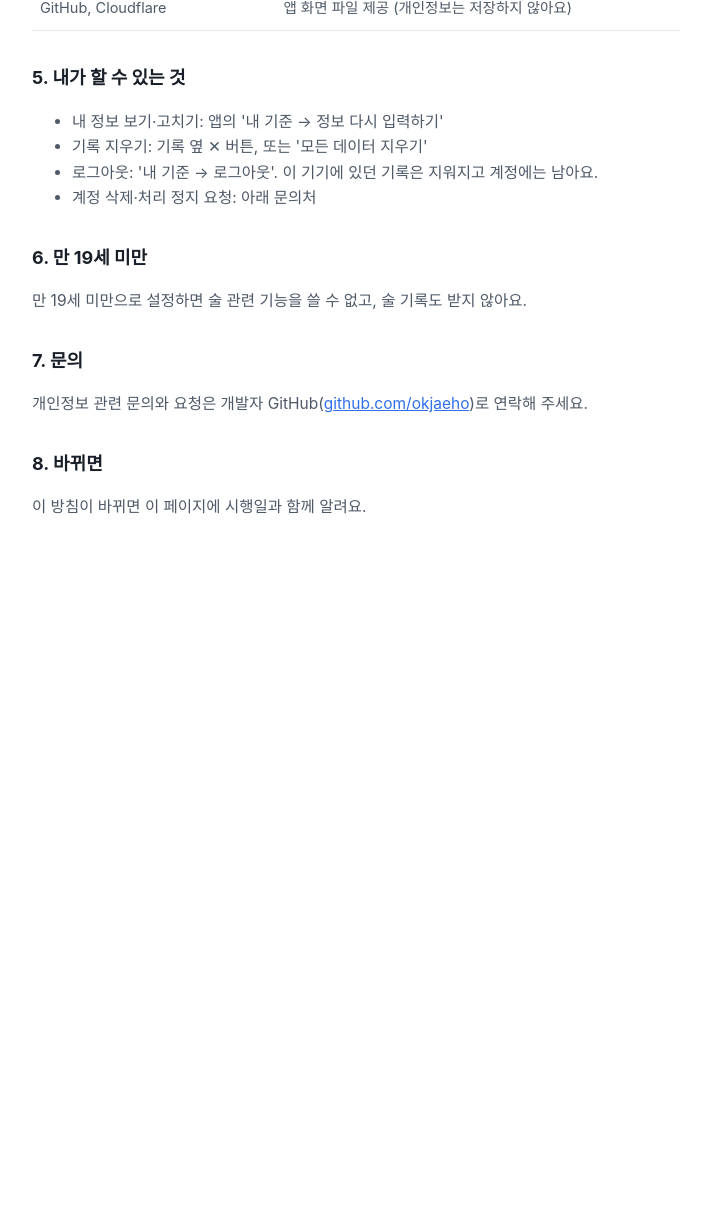
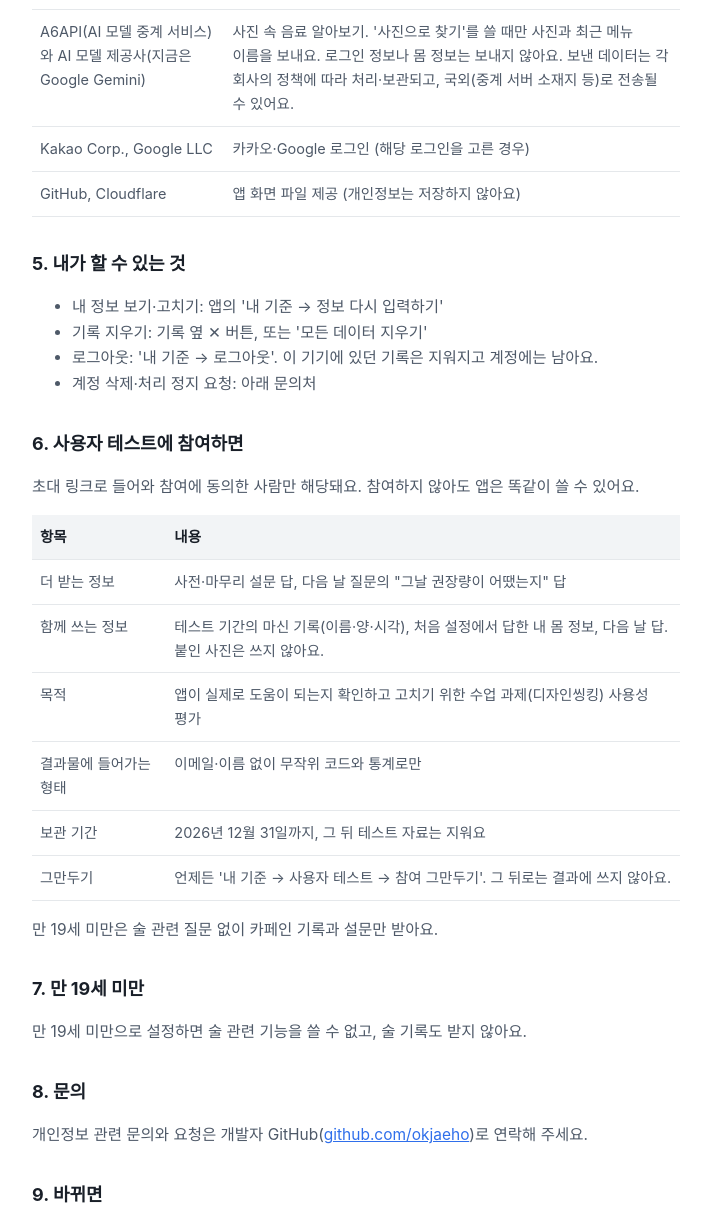
Before and after one commit to okjaeho/caffeine-alcohol-prototype, a plain HTML site: page privacy.html in a window 1280 px wide. Shown: the part 1428-2640 px from the top of the page, without its empty margins (284-995 px from the left). Before the commit the page ends 2027 px from the top, so only its background shows below. Drawn offline with Linux system fonts and the light colour scheme.

Commit message:
개인정보 처리방침: 사용자 테스트 항목 추가, 사진으로 찾기 반영
Co-Authored-By: Claude Opus 5.5 <noreply@anthropic.com>

```diff
--- a/privacy.html
+++ b/privacy.html
@@ -25,7 +25,7 @@ a{color:var(--accent)}
 <body>
 <main>
 <h1>잔잔 개인정보 처리방침</h1>
-<p class="sub">시행일 2026년 11월 5일</p>
+<p class="sub">시행일 2026년 11월 18일 (사용자 테스트 항목 추가)</p>
 
 <div class="box"><p style="margin:0">잔잔은 대학 디자인씽킹 수업에서 만든 시험용 서비스(프로토타입)예요. 카페인과 술을 기록하고, 내 몸에 맞는 하루 권장량을 알려 줘요. 의료 기기가 아니고, 광고나 판매에 개인정보를 쓰지 않아요.</p></div>
 
@@ -37,6 +37,7 @@ a{color:var(--accent)}
 <tr><td>이메일로 가입</td><td>이메일, 비밀번호(암호화해서 저장하고 누구도 원래 비밀번호를 볼 수 없어요)</td></tr>
 <tr><td>처음 설정에서 직접 입력</td><td>키, 몸무게, 태어난 해, 성별, 임신·수유 여부, 카페인 민감도, 평소 증상, 흡연, 복용 중인 약, 취침 시각, 얼굴 빨개짐, 간 질환·통풍·혈압·혈당 해당 여부, 음주 빈도와 양. 건너뛴 질문은 받지 않아요.</td></tr>
 <tr><td>앱을 쓰면서</td><td>마신 음료·술 기록(이름, 양, 시각, 붙인 사진), 다음 날 몸 상태 답변, 즐겨찾기, 직접 만든 음료·술, 단위·알림 설정</td></tr>
+<tr><td>사진으로 찾기</td><td>찍거나 고른 사진(긴 변 1024px로 줄인 것)과 최근에 마신 메뉴 이름 최대 12개. 음료를 알아보는 데만 쓰고, 잔잔 서버에는 저장하지 않아요.</td></tr>
 </table>
 <p>몸 상태와 질환 관련 답변은 건강에 관한 정보라서, 권장량을 계산하는 데만 쓰고 다른 곳에 쓰지 않아요. 답하고 싶지 않으면 건너뛸 수 있어요.</p>
 
@@ -60,7 +61,8 @@ a{color:var(--accent)}
 <p>다른 회사나 사람에게 팔거나 주지 않아요. 서비스를 돌리기 위해 아래 회사의 시스템을 써요.</p>
 <table>
 <tr><th>회사</th><th>하는 일</th></tr>
-<tr><td>Supabase Inc.</td><td>기록 저장, 로그인 처리, 권장량 계산 서버</td></tr>
+<tr><td>Supabase Inc.</td><td>기록 저장, 로그인 처리, 권장량 계산·사진 인식 서버</td></tr>
+<tr><td>A6API(AI 모델 중계 서비스)와 AI 모델 제공사(지금은 Google Gemini)</td><td>사진 속 음료 알아보기. '사진으로 찾기'를 쓸 때만 사진과 최근 메뉴 이름을 보내요. 로그인 정보나 몸 정보는 보내지 않아요. 보낸 데이터는 각 회사의 정책에 따라 처리·보관되고, 국외(중계 서버 소재지 등)로 전송될 수 있어요.</td></tr>
 <tr><td>Kakao Corp., Google LLC</td><td>카카오·Google 로그인 (해당 로그인을 고른 경우)</td></tr>
 <tr><td>GitHub, Cloudflare</td><td>앱 화면 파일 제공 (개인정보는 저장하지 않아요)</td></tr>
 </table>
@@ -73,13 +75,26 @@ a{color:var(--accent)}
 <li>계정 삭제·처리 정지 요청: 아래 문의처</li>
 </ul>
 
-<h2>6. 만 19세 미만</h2>
+<h2>6. 사용자 테스트에 참여하면</h2>
+<p>초대 링크로 들어와 참여에 동의한 사람만 해당돼요. 참여하지 않아도 앱은 똑같이 쓸 수 있어요.</p>
+<table>
+<tr><th>항목</th><th>내용</th></tr>
+<tr><td>더 받는 정보</td><td>사전·마무리 설문 답, 다음 날 질문의 "그날 권장량이 어땠는지" 답</td></tr>
+<tr><td>함께 쓰는 정보</td><td>테스트 기간의 마신 기록(이름·양·시각), 처음 설정에서 답한 내 몸 정보, 다음 날 답. 붙인 사진은 쓰지 않아요.</td></tr>
+<tr><td>목적</td><td>앱이 실제로 도움이 되는지 확인하고 고치기 위한 수업 과제(디자인씽킹) 사용성 평가</td></tr>
+<tr><td>결과물에 들어가는 형태</td><td>이메일·이름 없이 무작위 코드와 통계로만</td></tr>
+<tr><td>보관 기간</td><td>2026년 12월 31일까지, 그 뒤 테스트 자료는 지워요</td></tr>
+<tr><td>그만두기</td><td>언제든 '내 기준 → 사용자 테스트 → 참여 그만두기'. 그 뒤로는 결과에 쓰지 않아요.</td></tr>
+</table>
+<p>만 19세 미만은 술 관련 질문 없이 카페인 기록과 설문만 받아요.</p>
+
+<h2>7. 만 19세 미만</h2>
 <p>만 19세 미만으로 설정하면 술 관련 기능을 쓸 수 없고, 술 기록도 받지 않아요.</p>
 
-<h2>7. 문의</h2>
+<h2>8. 문의</h2>
 <p>개인정보 관련 문의와 요청은 개발자 GitHub(<a href="https://github.com/okjaeho">github.com/okjaeho</a>)로 연락해 주세요.</p>
 
-<h2>8. 바뀌면</h2>
+<h2>9. 바뀌면</h2>
 <p>이 방침이 바뀌면 이 페이지에 시행일과 함께 알려요.</p>
 </main>
 </body>
```
